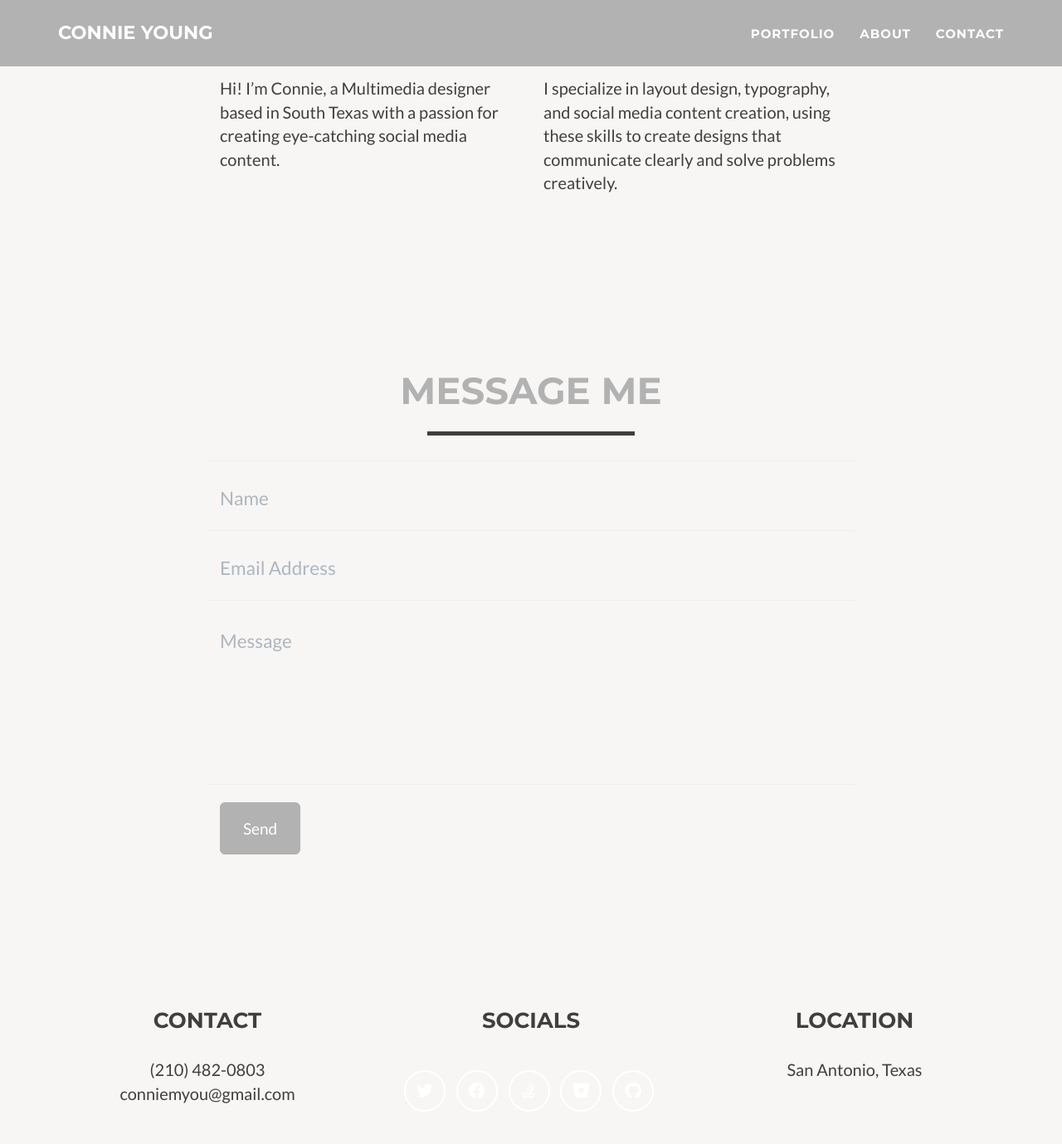
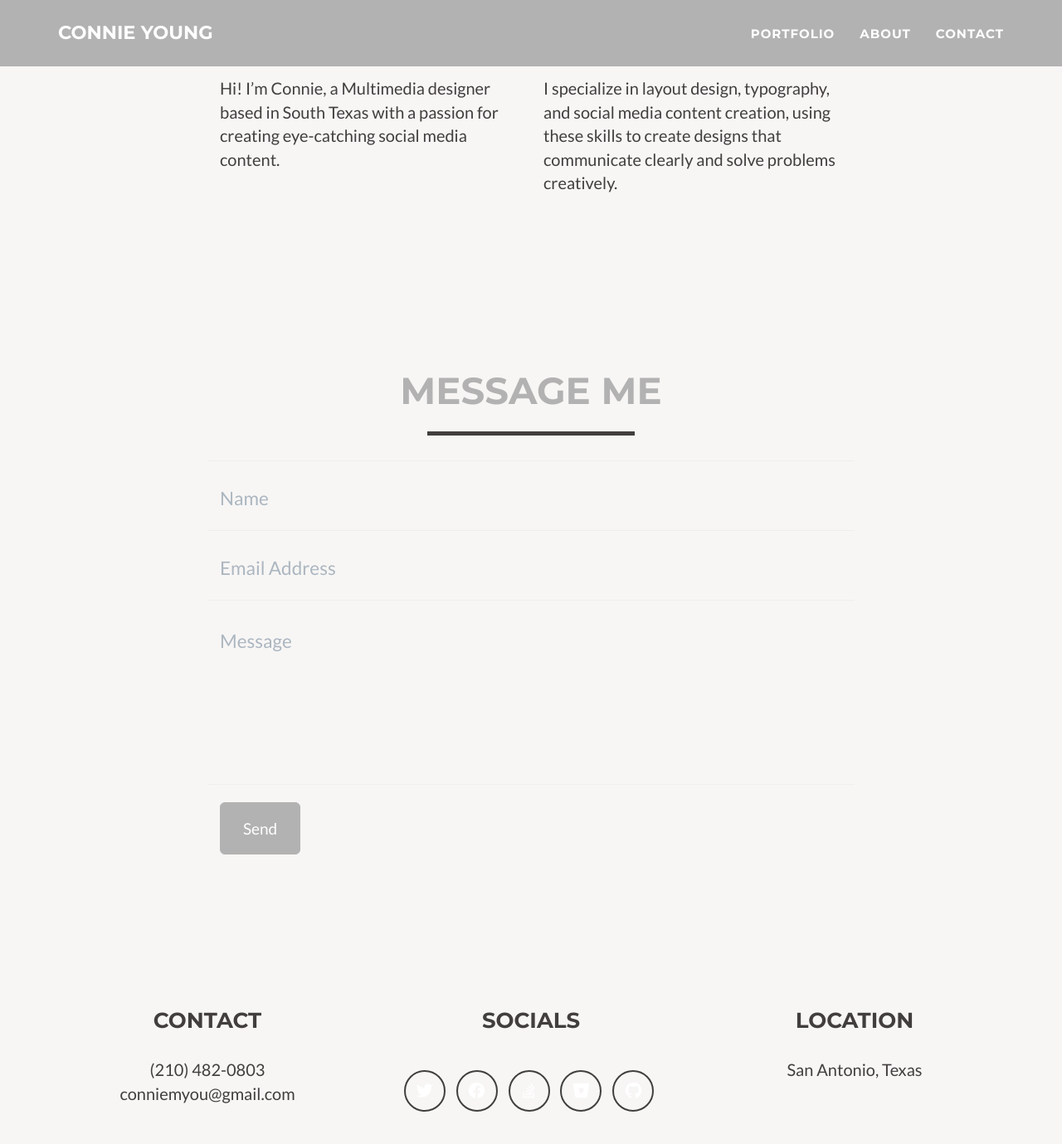
Before and after one commit to conniemyou/cyoung-portfolio, a Jekyll site: the page built from _posts/2014-07-18-project-1.markdown, in a window 1280 px wide and 1400 px high, scrolled down 1833 px. Shown: the top 1379 px of the window at 83% size. Built offline with Jekyll 4.4.1, drawn with Linux system fonts in a browser that asks for light colours.

Commit message:
social color change

```diff
--- a/_includes/css/main.css
+++ b/_includes/css/main.css
@@ -363,7 +363,7 @@ footer .footer-below {
     display: inline-block;
     width: 50px;
     height: 50px;
-    border: 2px solid #fff;
+    border: 2px solid #423E3E;
     border-radius: 100%;
     text-align: center;
     font-size: 20px;
```
